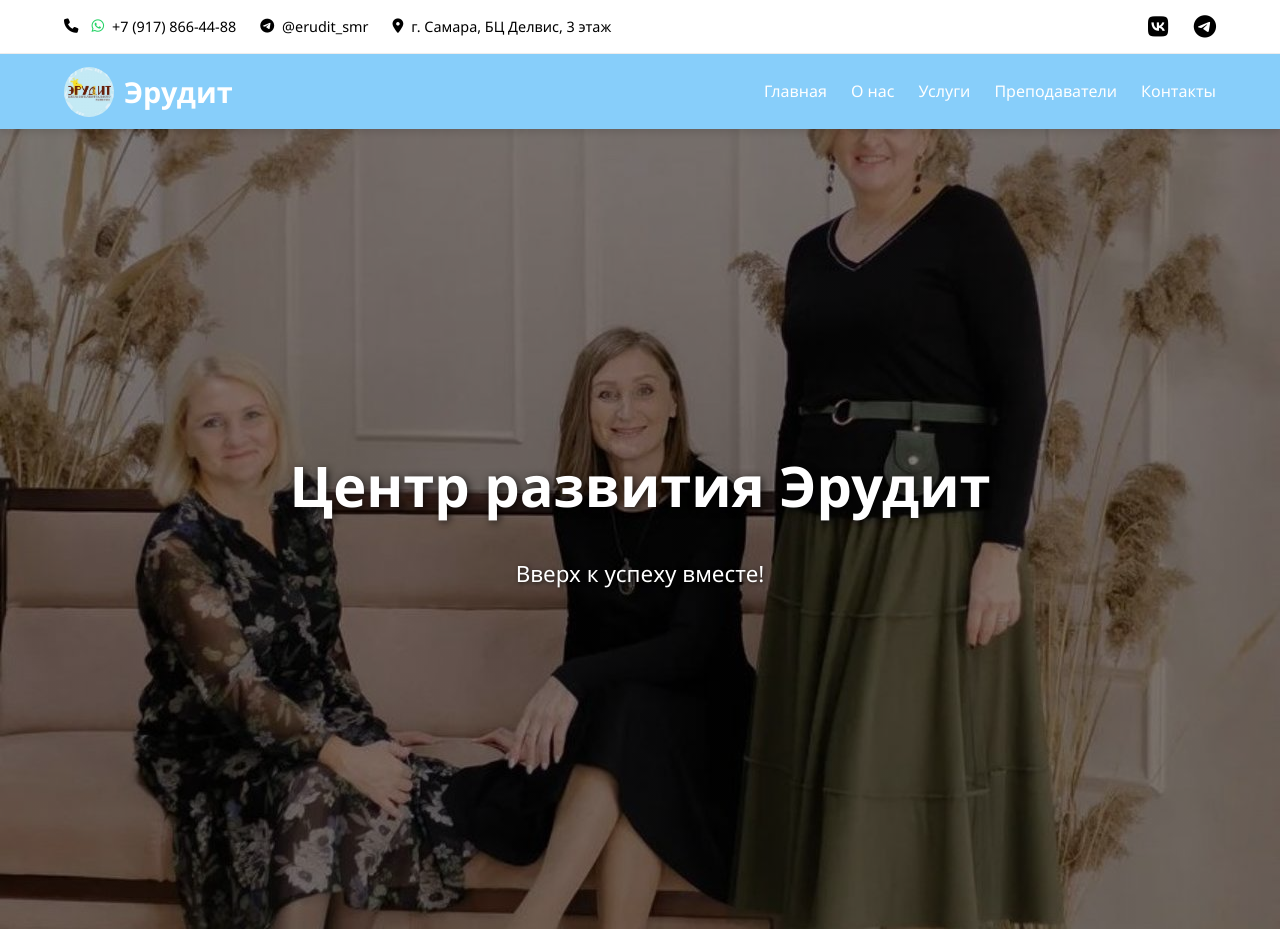
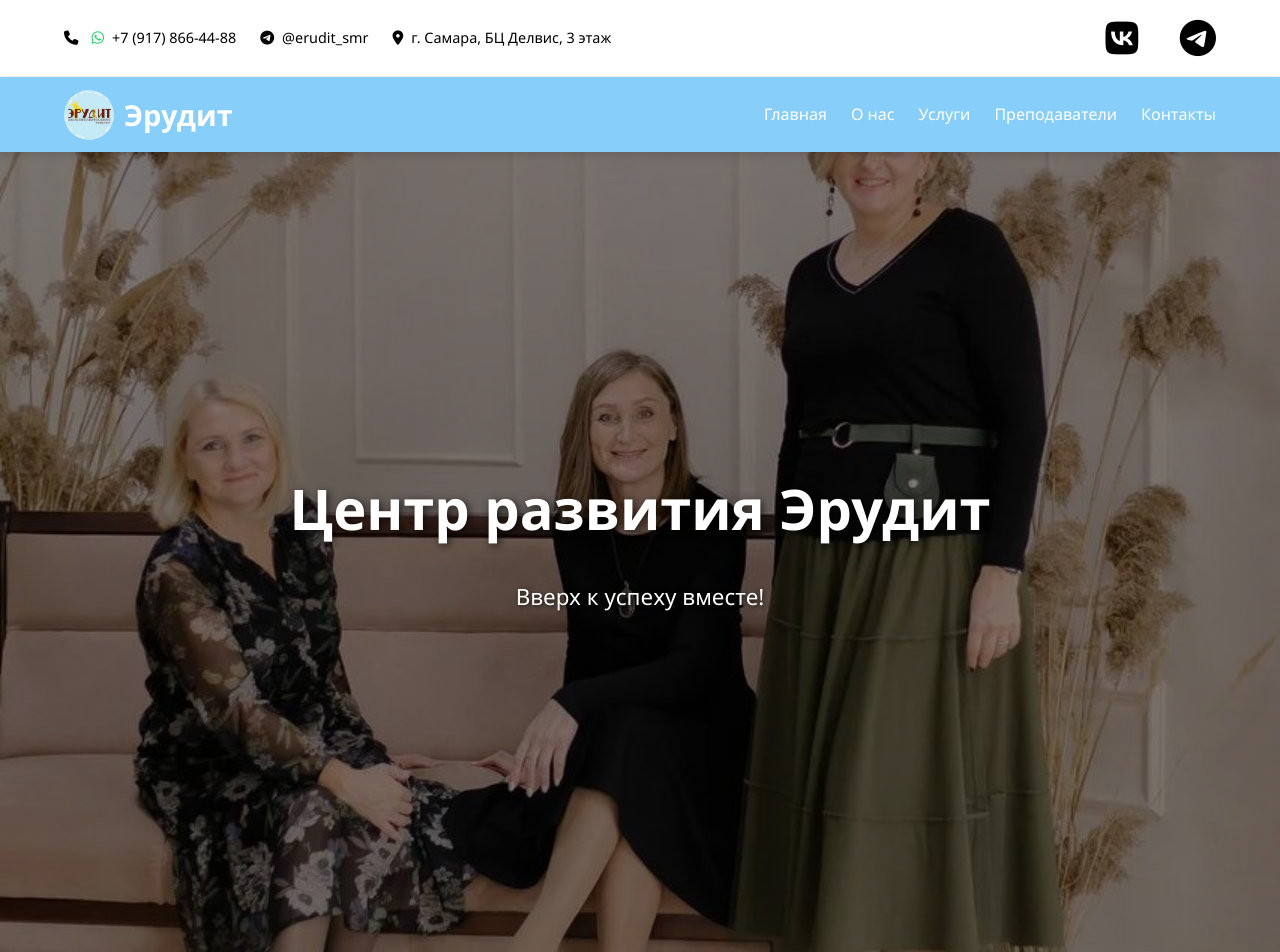
Before and after one commit to RRustamKH/EruditSMR, a plain HTML site: page index.html in a window 1280 px wide. Shown: the top 952 px of the page. Drawn offline with Linux system fonts and the light colour scheme.

Commit message:
Update index.html

```diff
--- a/index.html
+++ b/index.html
@@ -73,13 +73,13 @@
 
         .social-top {
             display: flex;
-            gap: 1.6rem;
+            gap: 2.6rem;
         }
 
         .social-top a {
             color: black;
             text-decoration: none;
-            font-size: 1.6em; /* Увеличили на 30% */
+            font-size: 2.6em; /* Увеличили на 30% */
         }
 
         /* Навигация */
```
